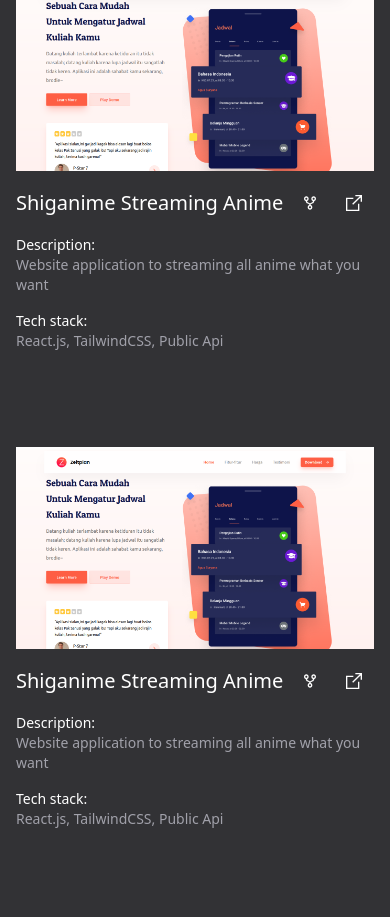
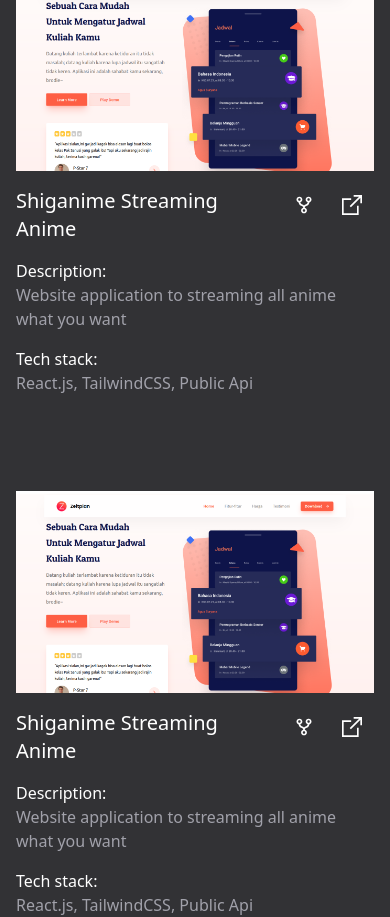
Before and after one commit to radityaseptian/portofolio, a React (Vite) app: page /projects in a window 390 px wide. Shown: the part 954-1871 px from the top of the page. Built offline with nearby package versions, Linux system fonts and the light colour scheme.

Commit message:
fix button small

```diff
--- a/src/components/HeaderContent.jsx
+++ b/src/components/HeaderContent.jsx
@@ -9,7 +9,7 @@
   description,
 }) {
   return (
-    <div className='px-4 sm:mx-auto mb-28 sm:mb-20'>
+    <div className='px-4 sm:mx-auto mb-28 sm:mb-24 md:mb-20'>
       {home && <span className='pl-1'>Hi, i am</span>}
       <div>
         <h1 className='text-5xl lg:text-6xl leading-[3.3rem] pb-4 md:pt-1'>
--- a/src/components/ProjectCard.jsx
+++ b/src/components/ProjectCard.jsx
@@ -16,26 +16,26 @@
       <div className='py-4'>
         <div className='flex justify-between items-center'>
           <h3 className='text-xl text-white'>{title}</h3>
-          <div className='flex items-center gap-1'>
+          <div className='flex items-center gap-1 self-start'>
             <a
               href={hrefRepo}
               className='hover:bg-zinc-800 rounded-md px-3 py-2 text-white'
             >
-              <BiGitRepoForked />
+              <BiGitRepoForked className='h-5 w-5' />
             </a>
             <a
               href={hrefDemo}
               className='hover:bg-zinc-800 rounded-md px-3 py-2'
             >
-              <GrShare className='icon' />
+              <GrShare className='icon h-5 w-5' />
             </a>
           </div>
         </div>
-        <p className='py-4 md:py-5 text-sm md:text-base flex flex-col'>
+        <p className='py-4 md:py-5 flex flex-col'>
           <span className='text-white'>Description:</span>
           <span>{children}</span>
         </p>
-        <p className='text-sm md:text-base flex flex-col'>
+        <p className='flex flex-col'>
           <span className='text-white'>Tech stack:</span>
           <span>{build}</span>
         </p>
```
